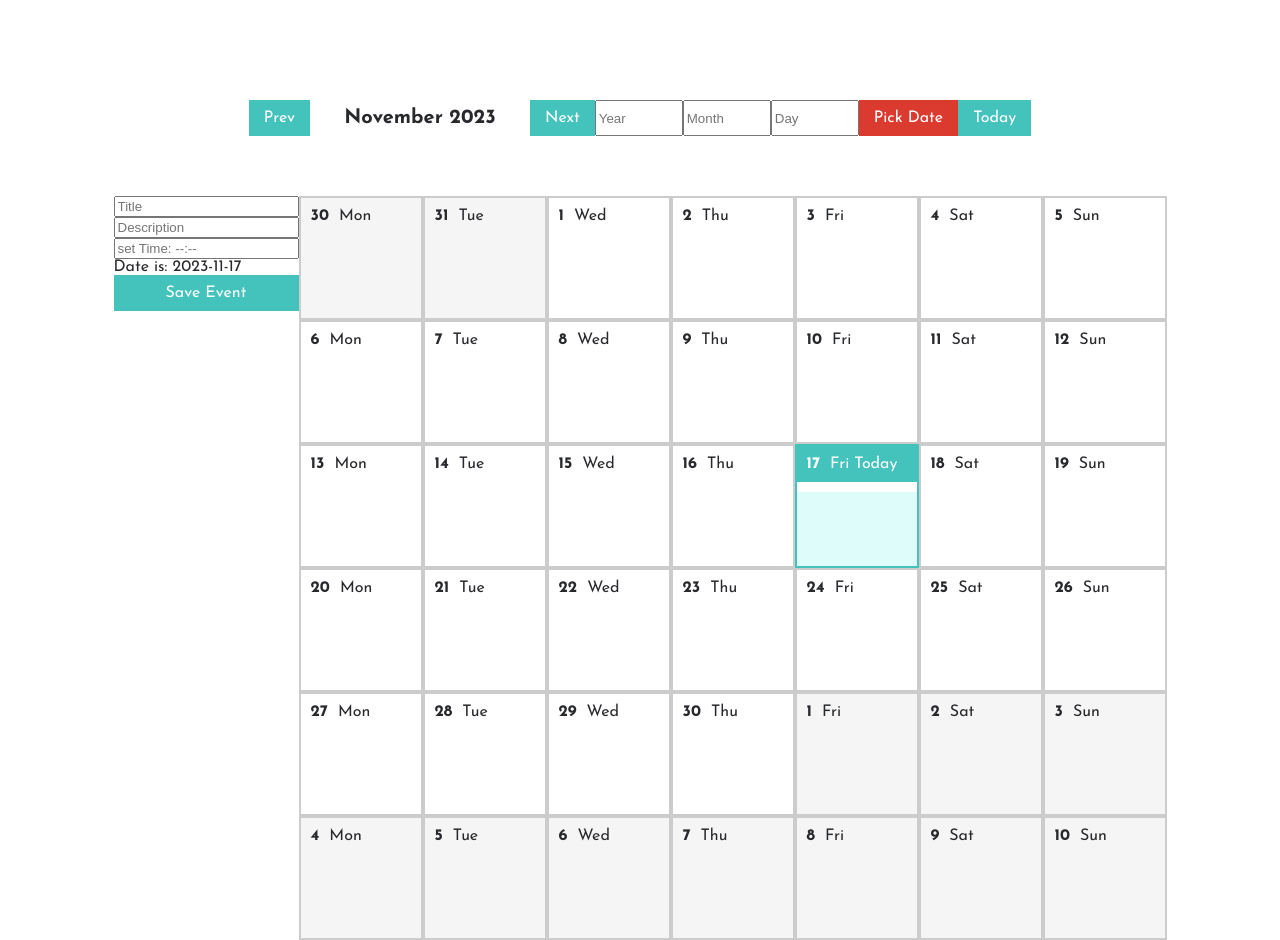
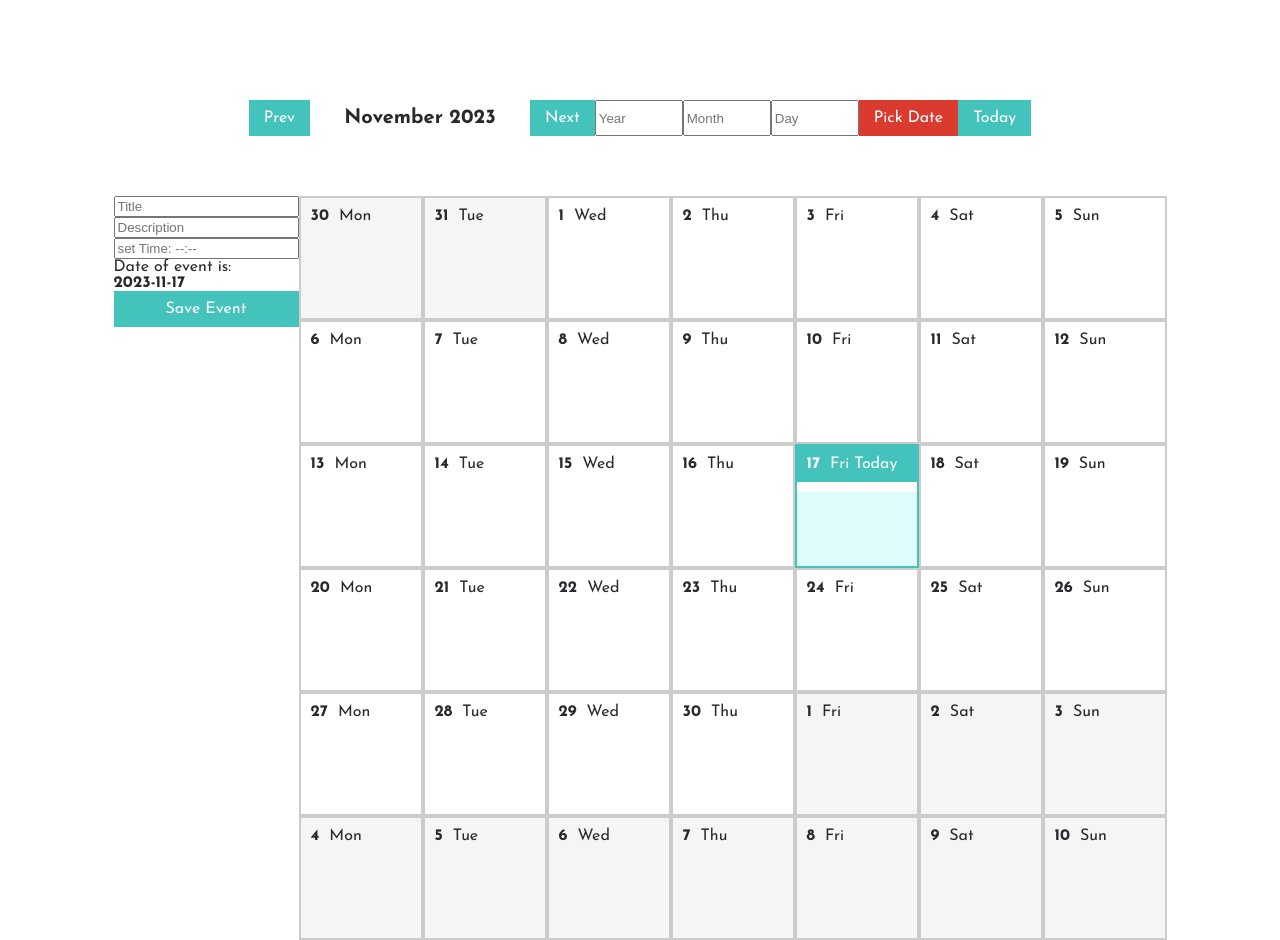
Before and after one commit to Eraniel/calendar, a React (Create React App) app: page / in a window 1280 px wide. Both pictures are taken after a click on the element "Save Event". Built offline with nearby package versions, Linux system fonts and the light colour scheme.

Commit message:
new created events now appear on the left

```diff
--- a/src/components/Calendar.tsx
+++ b/src/components/Calendar.tsx
@@ -1,10 +1,15 @@
 import { Dispatch, FunctionComponent, JSX, SetStateAction, useState } from 'react';
 import styled from 'styled-components';
 import EventForm from './EventForm';
+import EventsList from './EventsList';
 import { Event, SavedEventsByDate } from '../interfaces';
 
 const ComponentContainer = styled.div`
   display: flex;
+`;
+const Wrap = styled.div`
+  display: flex;
+  flex-direction: column;
 `;
 
 const CalendarContainer = styled.div`
@@ -52,8 +57,8 @@ const DateEvent = styled.div`
 interface CalendarProps {
   currentDate: Date;
   setCurrentDate: (date:Date) => void;
-  selectedDate: Date | null;
-  setSelectedDate: Dispatch<SetStateAction<Date | null>>;
+  selectedDate: Date;
+  setSelectedDate: Dispatch<SetStateAction<Date>>;
 }
 
 const Calendar: FunctionComponent<CalendarProps> = ({ selectedDate, setSelectedDate, currentDate, setCurrentDate } : CalendarProps): JSX.Element => {
@@ -99,7 +104,10 @@ const Calendar: FunctionComponent<CalendarProps> = ({ selectedDate, setSelectedD
 
   return (
     <ComponentContainer>
-      <EventForm selectedDate={selectedDate} setSavedEventsByDate={setSavedEventsByDate}/>
+      <Wrap>
+        <EventForm selectedDate={selectedDate} setSavedEventsByDate={setSavedEventsByDate} />
+        <EventsList selectedDate={selectedDate} savedEventsByDate={savedEventsByDate} setSavedEventsByDate={setSavedEventsByDate} />
+      </Wrap>
       <CalendarContainer>{currentDays}</CalendarContainer>
     </ComponentContainer>
   );
--- a/src/components/EventForm.tsx
+++ b/src/components/EventForm.tsx
@@ -22,7 +22,6 @@ interface EventFormProps {
 const EventForm: FunctionComponent<EventFormProps> = ({ selectedDate, setSavedEventsByDate } : EventFormProps): JSX.Element => {
   const [inputData, setInputData] = useState({ title: '', description: '', time: '' });
 
-
   const handleInputChange = (e: { target: { name: any; value: any; }; }) => {
     const { name, value } = e.target;
     setInputData((prevInput) => ( {...prevInput, [name]: value} ));
@@ -30,11 +29,9 @@ const EventForm: FunctionComponent<EventFormProps> = ({ selectedDate, setSavedEv
   const currentDayKey = selectedDate ? `${selectedDate.getFullYear()}-${selectedDate.getMonth() + 1}-${selectedDate.getDate()}` : '';
   const saveEvent = () => {
     setSavedEventsByDate((prevSavedEvents) => {
-
       const updatedEvents: SavedEventsByDate = { ...prevSavedEvents };
       const currentDayEvents = updatedEvents[currentDayKey] || [];
       updatedEvents[currentDayKey] = [...currentDayEvents, inputData];
-      console.log(updatedEvents);
       return updatedEvents;
     });
     setInputData({ title: '', description: '', time: '' });
@@ -46,7 +43,7 @@ const EventForm: FunctionComponent<EventFormProps> = ({ selectedDate, setSavedEv
       <input type="text" name="title" placeholder="Title" value={inputData.title} onChange={handleInputChange}/>
       <input type="text" name="description" placeholder="Description" value={inputData.description} onChange={handleInputChange}/>
       <input type="text" name="time" placeholder="set Time: --:--" value={inputData.time} onChange={handleInputChange}/>
-      <div>Date is: {currentDayKey}</div>
+      <div>Date of event is:<br/> <b>{currentDayKey}</b></div>
       <Button onClick={saveEvent}>Save Event</Button>
     </EventFormContainer>
   );
--- /dev/null
+++ b/src/components/EventsList.tsx
@@ -0,0 +1,37 @@
+import { Dispatch, FunctionComponent, JSX, SetStateAction } from 'react';
+import styled from 'styled-components';
+import { Event, SavedEventsByDate } from '../interfaces';
+
+const EventsListContainer = styled.div`
+  display: flex;
+  flex-direction: column;
+`;
+const EventElement = styled.div`
+  display: flex;
+  flex-direction: column;
+`;
+
+interface EventsListProps {
+  selectedDate: Date;
+  savedEventsByDate: SavedEventsByDate;
+  setSavedEventsByDate: Dispatch<SetStateAction<SavedEventsByDate>>;
+}
+const EventsList: FunctionComponent<EventsListProps> = ({ selectedDate, savedEventsByDate, setSavedEventsByDate } : EventsListProps): JSX.Element => {
+
+  const currentDateKey = selectedDate ? `${selectedDate.getFullYear()}-${selectedDate.getMonth() + 1}-${selectedDate.getDate()}` : '';
+  const savedEventsForCurrentDate = savedEventsByDate[currentDateKey] || [];
+
+
+  return (
+    <EventsListContainer>
+      {savedEventsForCurrentDate.map((savedEvent: Event, index: number) => (
+        <EventElement key={`${currentDateKey}-${index}`}>
+          <h3>{savedEvent.title}</h3>
+          <h4>{savedEvent.description}<br/>{savedEvent.time}</h4>
+
+        </EventElement>))}
+    </EventsListContainer>
+  );
+};
+
+export default EventsList;
--- a/src/components/MainScreen.tsx
+++ b/src/components/MainScreen.tsx
@@ -58,12 +58,11 @@ interface MainScreenProps {
 const MainScreen: FunctionComponent<MainScreenProps> = (): JSX.Element => {
   const [currentDate, setCurrentDate] = useState(new Date());
   const [inputDate, setInputDate] = useState({ newYear: '', newMonth: '', newDay: '' });
-  const [selectedDate, setSelectedDate] = useState<Date | null>(new Date());
+  const [selectedDate, setSelectedDate] = useState<Date>(new Date());
   const [isDateProperlySelected, setIsDateProperlySelected] = useState(false);
 
   const handleInputChange = (e: { target: { name: any; value: any; }; }) => {
     const { name, value } = e.target;
-
     if (
       (name === 'newMonth' && /^\d+$/.test(value) && parseInt(value, 10) >= 1 && parseInt(value, 10) <= 12) ||
       (name === 'newDay' && /^\d+$/.test(value) && parseInt(value, 10) >= 1 && parseInt(value, 10) <= 31) ||
@@ -72,7 +71,6 @@ const MainScreen: FunctionComponent<MainScreenProps> = (): JSX.Element => {
     ) {
       setInputDate((prevInput) => ({ ...prevInput, [name]: value }));
     }
-
   };
 
   useEffect(() => {
```
